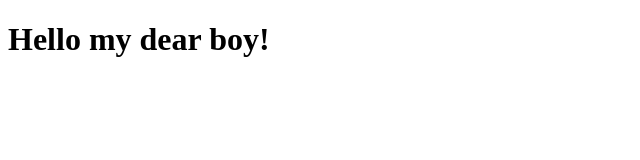
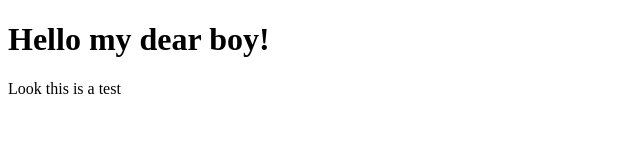
Before and after one commit to zenonline/web-server-test, a website: page public/index.html in a window 1280 px wide. Shown: the whole page, without its empty margins (0-640 px from the left). Drawn offline with Linux system fonts and the light colour scheme.

Commit message:
trial update

```diff
--- a/public/index.html
+++ b/public/index.html
@@ -6,5 +6,8 @@
 	</head>
 	<body>
 		<h1> Hello my dear boy!</h1>
+		<p>
+			Look this is a test
+		</p>
 	</body>
 </html>
```
